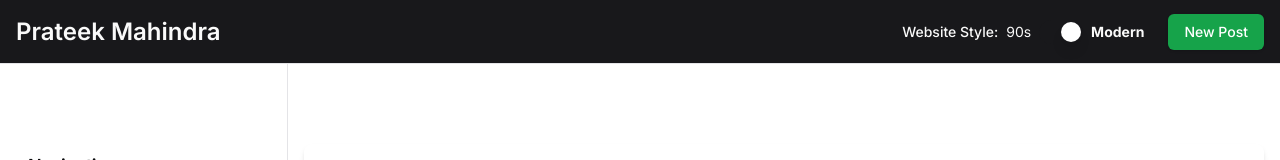
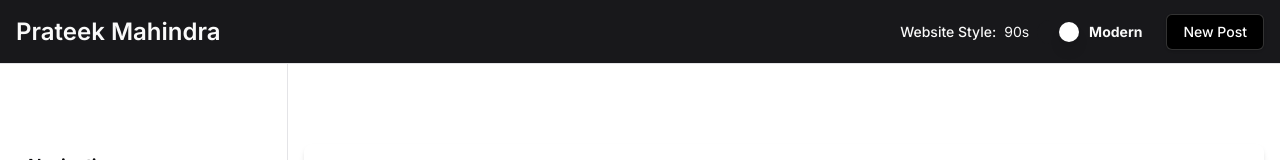
Before and after one commit to Pmahindra93/Portfolio---NExtJs, a Next.js app: page / in a window 1280 px wide. Shown: the top 160 px of the page. Built offline with nearby package versions, Linux system fonts and the light colour scheme; no server answers; the database is empty.

Commit message:
style: update admin button to black with light border in modern theme

```diff
--- a/components/nav-bar.tsx
+++ b/components/nav-bar.tsx
@@ -97,12 +97,10 @@ export function NavBar() {
             onClick={handleAdminAccess}
             variant={is90sStyle ? "secondary" : "default"}
             className={cn(
-              "text-sm font-medium",
+              "text-sm font-medium transition-all",
               is90sStyle
                 ? "border-2 border-[#FFFF00] bg-[#000080] text-[#FFFF00] hover:bg-[#000080]/90"
-                : isAdmin
-                  ? "bg-green-600 hover:bg-green-700 text-white"
-                  : "bg-blue-600 hover:bg-blue-700 text-white"
+                : "bg-black text-white border border-white/20 hover:bg-black/80 hover:border-white/40"
             )}
           >
             {isLoading ? "Loading..." : isAdmin ? "New Post" : "Admin Sign In"}
```
